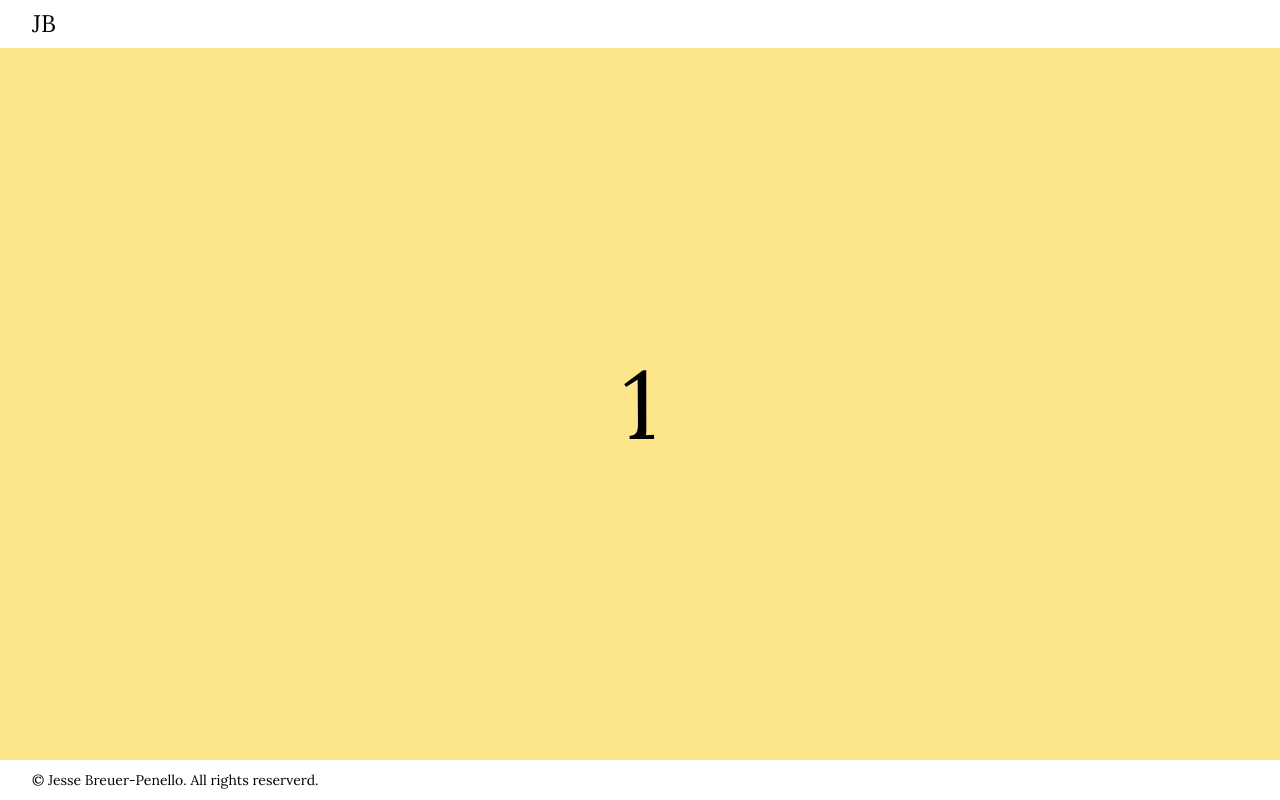
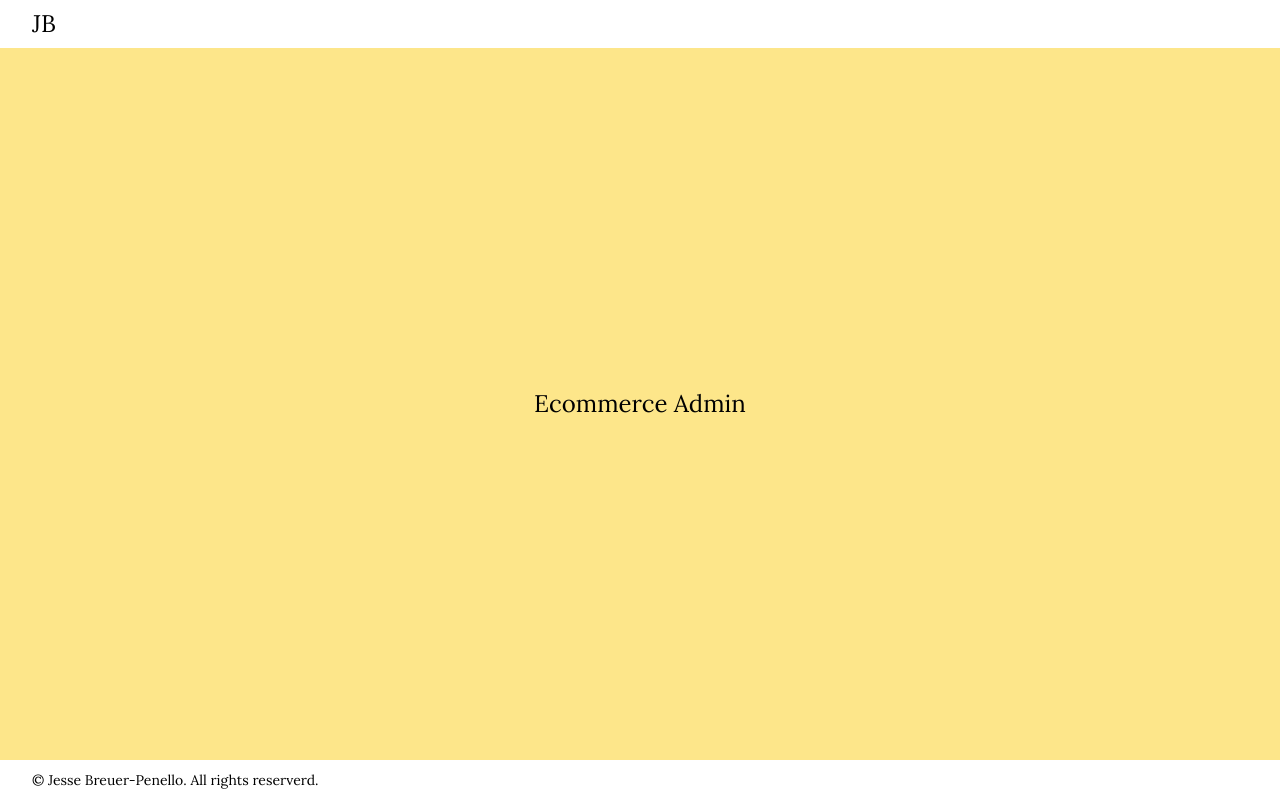
Before and after one commit to steezplusplus/digital-garden, a Next.js app: page / in a window 1280 px wide. Built offline with nearby package versions, Linux system fonts and the light colour scheme.

Commit message:
feat: Add headings

```diff
--- a/app/(routes)/page.tsx
+++ b/app/(routes)/page.tsx
@@ -7,17 +7,17 @@ export const metadata: Metadata = {
 export default function HomePage() {
   return (
     <div className="h-full snap-y snap-mandatory overflow-scroll">
-      <div className="flex h-full w-full snap-start items-center justify-center bg-amber-200 text-8xl">
-        1
+      <div className="flex h-full w-full snap-start items-center justify-center bg-amber-200">
+        <h2 className="text-2xl">Ecommerce Admin</h2>
       </div>
-      <div className="flex h-full w-full  snap-start items-center justify-center bg-teal-200 text-8xl">
-        2
+      <div className="flex h-full w-full  snap-start items-center justify-center bg-cyan-200">
+        <h2 className="text-2xl">Ecommerce Store</h2>
       </div>
-      <div className="flex h-full w-full snap-start items-center justify-center bg-cyan-200 text-8xl">
-        3
+      <div className="flex h-full w-full snap-start items-center justify-center bg-fuchsia-200">
+        <h2 className="text-2xl">Accessible Web Components</h2>
       </div>
-      <div className="flex h-full w-full snap-start items-center justify-center bg-fuchsia-200 text-8xl">
-        4
+      <div className="flex h-full w-full snap-start items-center justify-center bg-teal-200">
+        <h2 className="text-2xl">Chirp Chirp</h2>
       </div>
     </div>
   );
```
